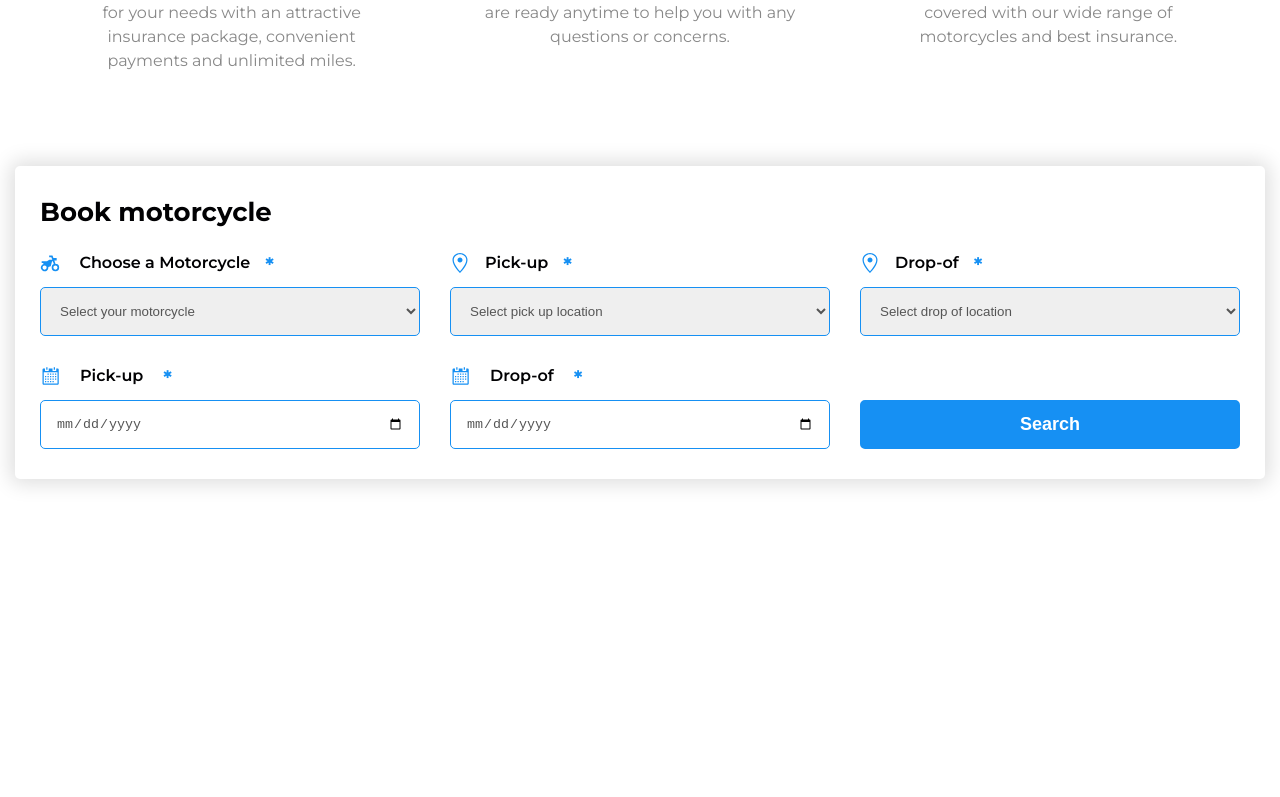
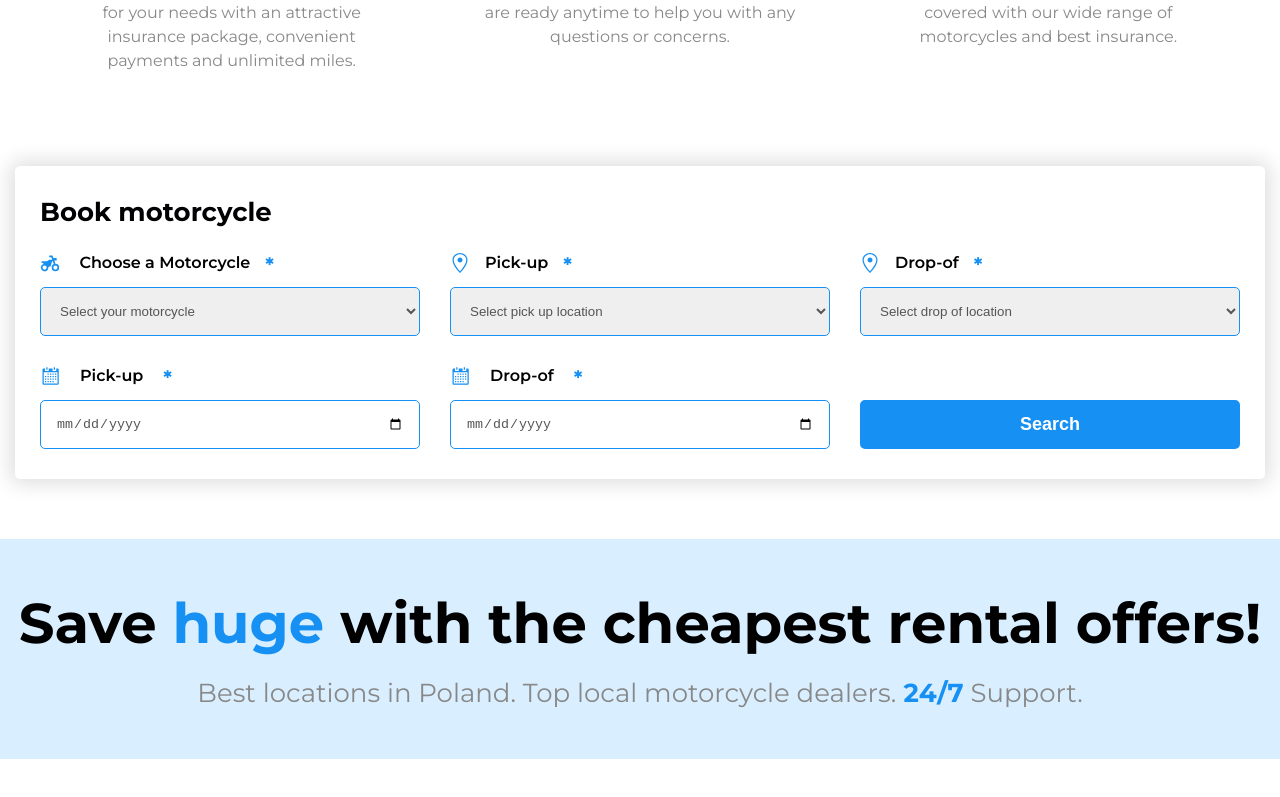
Before and after one commit to MattFvnDev/Moto_Rental, a React (Vite) app: page / in a window 1280 px wide. Shown: the part 1229-2026 px from the top of the page. Before the commit the page ends 1743 px from the top, so only its background shows below. Built offline with nearby package versions, Linux system fonts and the light colour scheme.

Commit message:
Developing banner component

```diff
--- /dev/null
+++ b/src/components/Banner/Banner.jsx
@@ -0,0 +1,24 @@
+import React from "react"
+import style from "./Banner.module.css"
+
+const Banner = () => (
+  <>
+    <section id="Banner-Section" className={style.Banner_Section}>
+      <div className={style.Banner_Container}>
+        <div className={style.Banner_Content}>
+          <div className={style.Banner_Content__Text}>
+            <h3>
+              Save <span>huge</span> with the cheapest rental offers!
+            </h3>
+            <p>
+              Best locations in Poland.&nbsp;Top local motorcycle dealers.
+              <span> 24/7</span> Support.
+            </p>
+          </div>
+        </div>
+      </div>
+    </section>
+  </>
+)
+
+export default Banner
--- /dev/null
+++ b/src/components/Banner/Banner.module.css
@@ -0,0 +1,51 @@
+.Banner_Section {
+  background-color: #d9efff;
+  display: flex;
+  height: auto;
+  margin: 6rem 0;
+  padding: 5rem 0;
+  text-align: center;
+  width: 100%;
+}
+
+.Banner_Container {
+  max-width: 133rem !important;
+  margin: 0 auto !important;
+  padding: 0 1.5rem !important;
+}
+
+.Banner_Content {
+  align-items: center;
+  display: flex;
+  justify-content: space-between;
+  width: 100%;
+}
+
+.Banner_Content__Text {
+  display: flex;
+  flex-direction: column;
+  gap: 2rem;
+}
+
+.Banner_Content__Text span {
+  color: #1690f3;
+  font-weight: 700;
+}
+
+.Banner_Content h3 {
+  font-size: 4.8rem;
+}
+
+.Banner_Content p {
+  font-size: 2rem;
+  color: #888888;
+}
+
+@media screen and (min-width: 550px) {
+  .Banner_Content h3 {
+    font-size: 5.6rem;
+  }
+  .Banner_Content p {
+    font-size: 2.6rem;
+  }
+}
--- a/src/components/BookForm/BookForm.jsx
+++ b/src/components/BookForm/BookForm.jsx
@@ -19,7 +19,7 @@ const BookForm = () => {
                     &nbsp;Choose a Motorcycle <b>*</b>
                   </label>
                   <select>
-                    <option s>Select your motorcycle</option>
+                    <option>Select your motorcycle</option>
                     {motorcycles.map((motorcycle) => (
                       <option key={motorcycle.id}>{motorcycle.name}</option>
                     ))}
--- a/src/components/Hero/Hero.module.css
+++ b/src/components/Hero/Hero.module.css
@@ -168,7 +168,7 @@
     display: flex;
     position: absolute;
     right: 0;
-    top: 26.5rem;
+    top: 28rem;
     z-index: 2;
   }
 }
--- a/src/components/index.js
+++ b/src/components/index.js
@@ -3,5 +3,6 @@ import Hero from "./Hero/Hero"
 import BookForm from "./BookForm/BookForm"
 import Plan from "./Plan/Plan"
 import PlanCard from "./PlanCard/PlanCard"
+import Banner from "./Banner/Banner"
 
-export { Hero, Navbar, BookForm, Plan, PlanCard }
+export { Hero, Navbar, BookForm, Plan, PlanCard, Banner }
--- a/src/pages/Home/Home.jsx
+++ b/src/pages/Home/Home.jsx
@@ -1,12 +1,13 @@
 import React from "react";
 import style from "./Home.module.css";
-import { Hero, BookForm, Plan } from "../../components";
+import { Hero, BookForm, Plan, Banner } from "../../components";
 
 const Home = () => (
   <>
     <Hero />
     <Plan/>
     <BookForm/>
+    <Banner/>
   </>
 );
 
```
